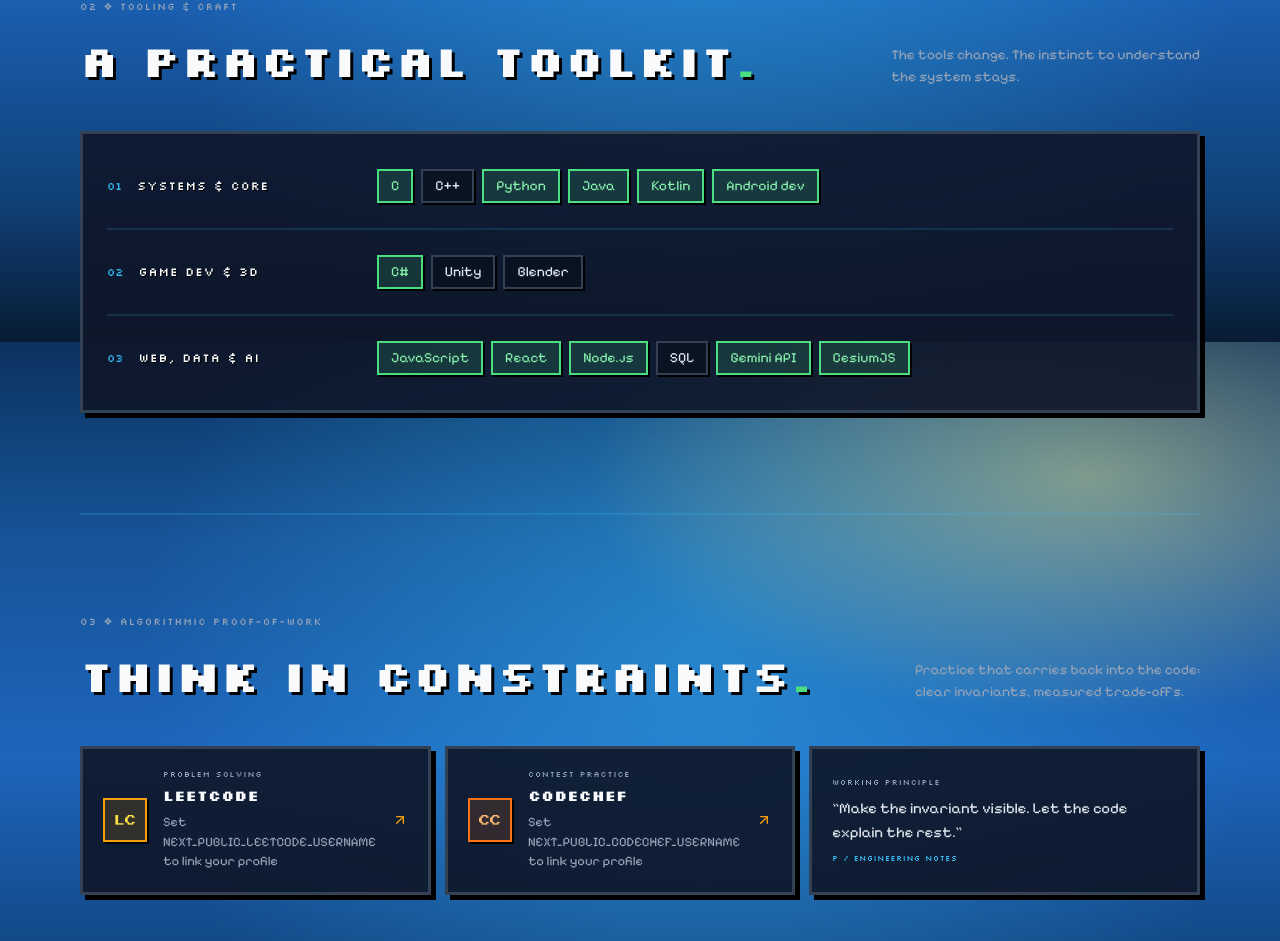
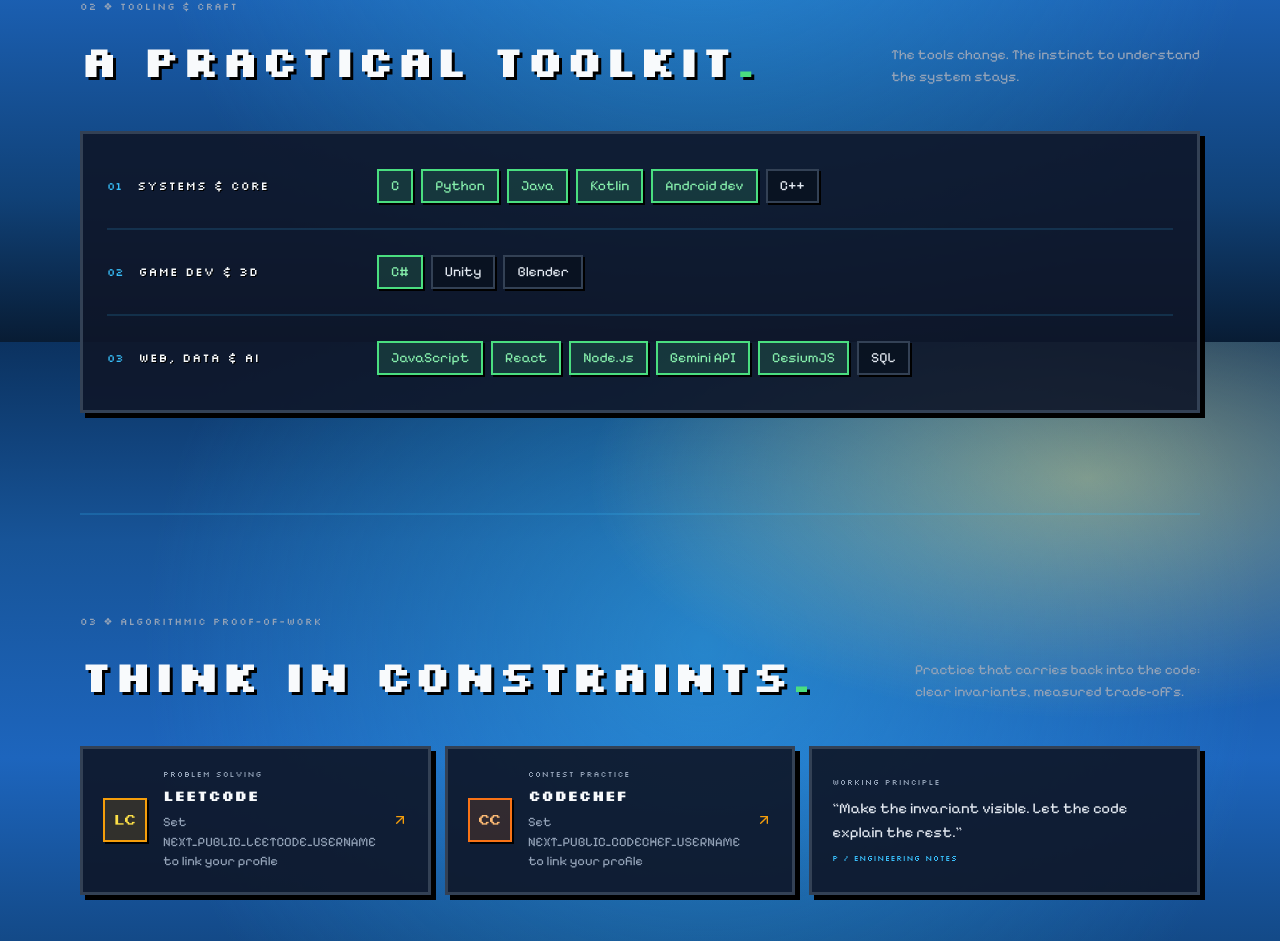
Before and after one commit to piyushshukla11/Resume, a Next.js app: page / in a window 1280 px wide. Shown: the part 2058-2999 px from the top of the page. Built offline with nearby package versions, Linux system fonts and the light colour scheme; no server answers.

Commit message:
feat(stack): place uncolored skills at the end of each category list

```diff
--- a/components/portfolio.tsx
+++ b/components/portfolio.tsx
@@ -19,9 +19,9 @@ const modes: { id: WeatherMode; label: string }[] = [
   { id: "clear-night", label: "Clear night" }, { id: "cloudy", label: "Cloud cover" }, { id: "snow", label: "Snow" }, { id: "mist", label: "Mist" },
 ];
 const stacks = [
-  { label: "SYSTEMS & CORE", items: ["C", "C++", "Python", "Java", "Kotlin", "Android dev"] },
+  { label: "SYSTEMS & CORE", items: ["C", "Python", "Java", "Kotlin", "Android dev", "C++"] },
   { label: "GAME DEV & 3D", items: ["C#", "Unity", "Blender"] },
-  { label: "WEB, DATA & AI", items: ["JavaScript", "React", "Node.js", "SQL", "Gemini API", "CesiumJS"] },
+  { label: "WEB, DATA & AI", items: ["JavaScript", "React", "Node.js", "Gemini API", "CesiumJS", "SQL"] },
 ];
 const isStackPrimary = (item: string) =>
   !["unity", "c++", "blender", "sql"].includes(item.toLowerCase());
@@ -193,7 +193,35 @@ export function Portfolio() {
 
       <section id="stack" className="section-wrap stack-section section-anchor" aria-labelledby="stack-title">
         <div className="section-heading"><div><p className="eyebrow">02 ❖ TOOLING & CRAFT</p><h2 id="stack-title">A practical toolkit<span>.</span></h2></div><p className="section-aside">The tools change. The instinct to understand<br />the system stays.</p></div>
-        <div className="stack-matrix">{stacks.map((group, groupIndex) => <article className="stack-group" key={group.label}><div className="stack-group-head"><span className="stack-number">0{groupIndex + 1}</span><h3>{group.label}</h3></div><div className="stack-items">{group.items.map((item) => <span key={item} className={isStackPrimary(item) ? "stack-primary" : ""}>{item}</span>)}</div></article>)}</div>
+        <div className="stack-matrix">
+          {stacks.map((group, groupIndex) => {
+            const sortedItems = [...group.items].sort((a, b) => {
+              const aPrimary = isStackPrimary(a);
+              const bPrimary = isStackPrimary(b);
+              if (aPrimary && !bPrimary) return -1;
+              if (!aPrimary && bPrimary) return 1;
+              return 0;
+            });
+            return (
+              <article className="stack-group" key={group.label}>
+                <div className="stack-group-head">
+                  <span className="stack-number">0{groupIndex + 1}</span>
+                  <h3>{group.label}</h3>
+                </div>
+                <div className="stack-items">
+                  {sortedItems.map((item) => (
+                    <span
+                      key={item}
+                      className={isStackPrimary(item) ? "stack-primary" : ""}
+                    >
+                      {item}
+                    </span>
+                  ))}
+                </div>
+              </article>
+            );
+          })}
+        </div>
       </section>
 
       <section id="competitive" className="section-wrap competitive-section section-anchor" aria-labelledby="competitive-title">
--- a/components/weather-canvas.tsx
+++ b/components/weather-canvas.tsx
@@ -653,8 +653,8 @@ export function WeatherCanvas({ onProjectSelect }: { onProjectSelect?: (projectI
                 <span className="dialogue-stack-heading">CORE TECHNICAL STACK:</span>
                 <div className="dialogue-stack-chips">
                   {(isNight
-                    ? ["C", "C++", "Python", "Java", "Kotlin", "Android Dev", "Rust", "Robotics & AI"]
-                    : ["C", "C++", "Python", "Java", "Kotlin", "Android Dev", "JavaScript", "React", "Node.js", "SQL"]
+                    ? ["C", "Python", "Java", "Kotlin", "Android Dev", "Rust", "Robotics & AI", "C++"]
+                    : ["C", "Python", "Java", "Kotlin", "Android Dev", "JavaScript", "React", "Node.js", "C++", "SQL"]
                   ).map((skill) => (
                     <span key={skill} className="dialogue-stack-chip">
                       {skill}
```
Also changed, not shown: 1 other file (tests, documents, lock files or other folders).
